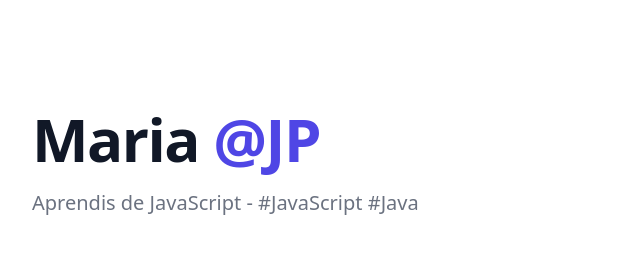
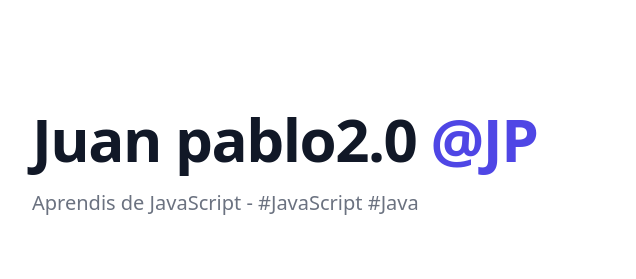
Before and after one commit to juan546546546/async-landing, a plain HTML site: page src/index.html in a window 1280 px wide. Shown: the part 67-346 px from the top of the page, 0-636 px from the left. Drawn offline with nearby package versions, Linux system fonts and the light colour scheme.

Commit message:
Cambie mi nombre de local 1

```diff
--- a/src/index.html
+++ b/src/index.html
@@ -38,7 +38,7 @@
         <main class="mt-10 mx-auto max-w-7xl px-4 sm:mt-12 sm:px-6 md:mt-16 lg:mt-20 lg:px-8 xl:mt-28">
           <div class="sm:text-center lg:text-left">
             <h1 class="text-4xl tracking-tight font-extrabold text-gray-900 sm:text-5xl md:text-6xl">
-              <span class="block xl:inline">Maria</span>
+              <span class="block xl:inline">Juan pablo2.0</span>
               <span class="block text-indigo-600 xl:inline">@JP</span>
             </h1>
             <p
```
